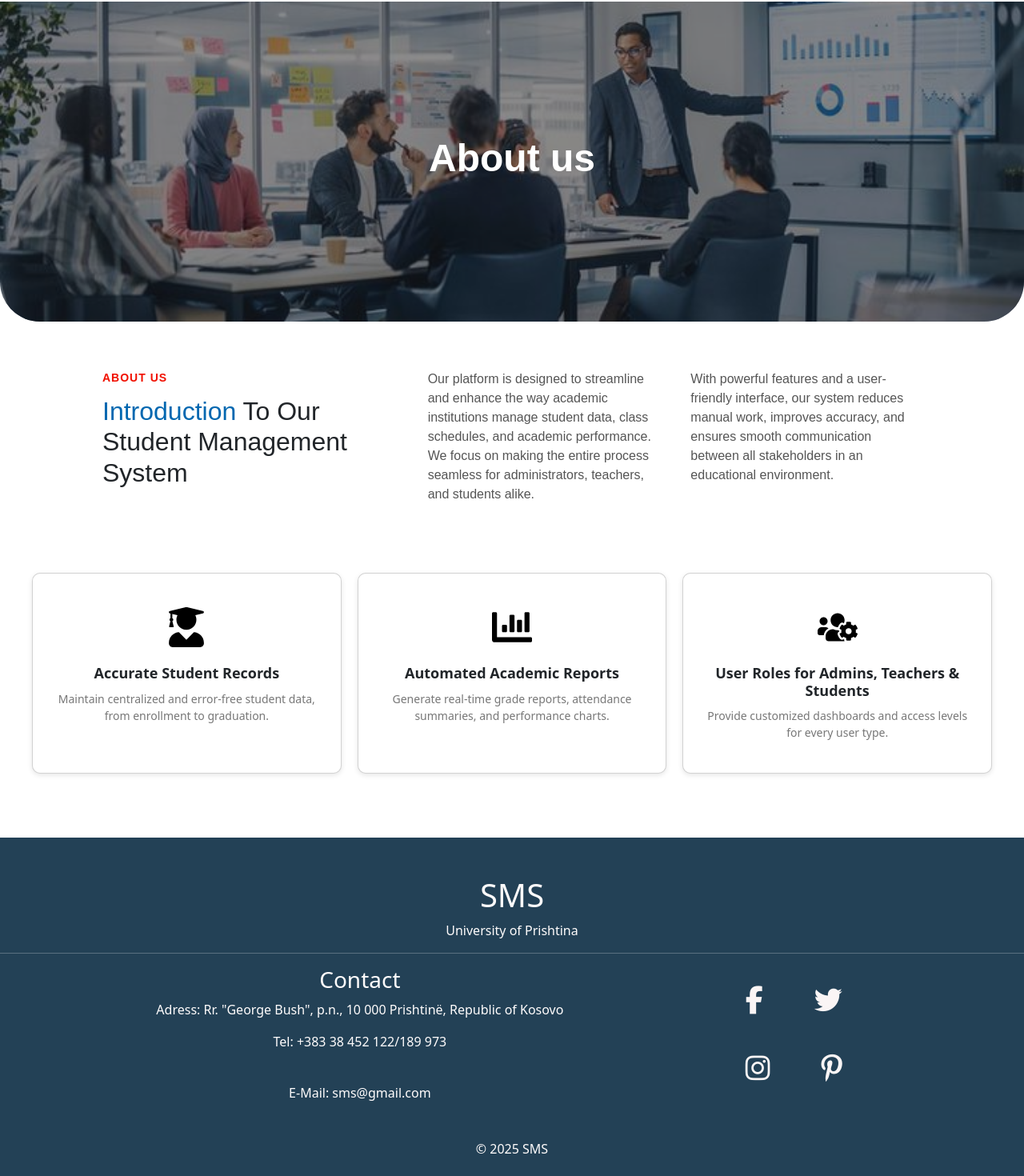
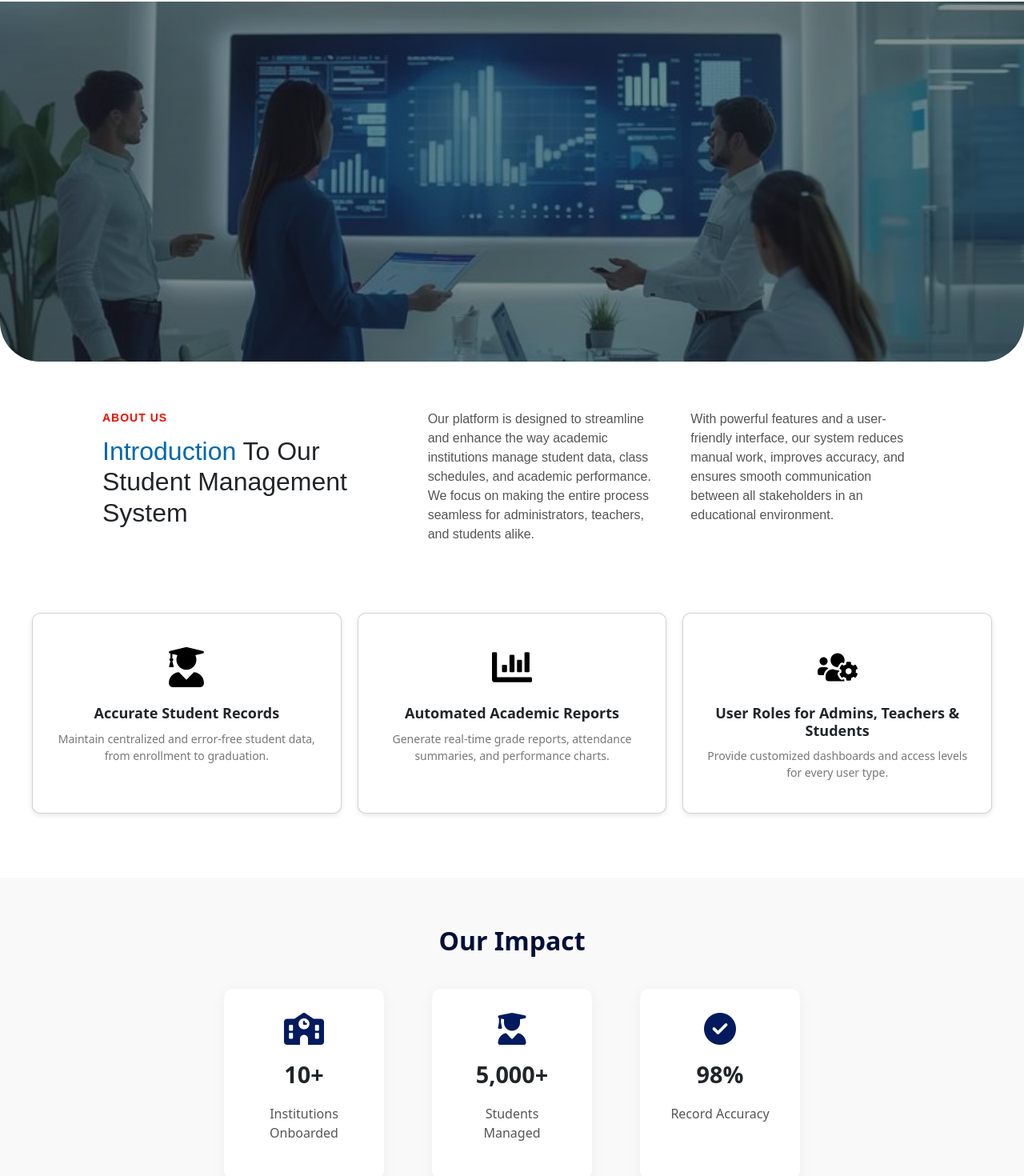
Before and after one commit to EltonPajaziti/FrontEnd_Gr14, a React (Vite) app in the folder sms/: page /About in a window 1280 px wide. Shown: the part 124-1594 px from the top of the page at 80% size. Built offline with nearby package versions, Linux system fonts and the light colour scheme.

Commit message:
KAN-41 Kompletimi i faqes About

```diff
--- a/sms/index.html
+++ b/sms/index.html
@@ -11,6 +11,15 @@
       crossorigin="anonymous"
       referrerpolicy="no-referrer"
     />
+      <link
+    rel="stylesheet"
+    href="https://cdnjs.cloudflare.com/ajax/libs/animate.css/4.1.1/animate.min.css"
+  />
+  <link
+  rel="stylesheet"
+  href="https://cdnjs.cloudflare.com/ajax/libs/font-awesome/6.4.0/css/all.min.css"
+/>
+
 
     <title>SMS - Student Management System</title>
   </head>
--- a/sms/src/CSS/About.css
+++ b/sms/src/CSS/About.css
@@ -1,5 +1,5 @@
 .about-us-container {
-  height: 400px;
+  height: 450px;
   background-size: cover;
   background-position: center;
   position: relative;
@@ -9,24 +9,15 @@
 }
 
 .overlay {
-  background-color: rgba(26, 25, 25, 0.5);
+  background-color: rgba(32, 32, 32, 0.5);
   height: 100%;
   display: flex;
   align-items: center;
   justify-content: center;
 }
 
-.overlay h1 {
-  color: white;
-  font-size: 48px;
-  font-weight: bold;
-}
-.overlay h1 {
-  color: white;
-  font-size: 48px;
-  font-weight: bold;
-  font-family: 'Poppins', sans-serif;
-}
+
+
 .about-section {
     display: flex;
 flex-direction: row;
@@ -34,6 +25,8 @@ justify-content: space-around;
   padding: 60px 10%;
   background-color: #fff;
   font-family: 'Poppins', sans-serif;
+     animation: bounce;
+    animation-duration: 4s;
 }
 
 .section-label {
@@ -43,6 +36,7 @@ justify-content: space-around;
   margin-bottom: 12px;
   text-transform: uppercase;
   letter-spacing: 1px;
+
 }
 
 .about-title {
@@ -113,3 +107,54 @@ width:300px;
     margin-top: 5px;
     margin-bottom: 80px;
 }
+
+
+.stats-section {
+  text-align: center;
+  padding: 60px 20px;
+  background-color: #f9f9f9;
+  margin-bottom: 50px;
+}
+
+.stats-title {
+  font-size: 2rem;
+  font-weight: 600;
+  margin-bottom: 40px;
+  color: #000f39;
+}
+
+.stats-container {
+  display: flex;
+  justify-content: center;
+  gap: 60px;
+  flex-wrap: wrap;
+}
+
+.stat-box {
+  background: white;
+  border-radius: 12px;
+  padding: 30px;
+  width: 200px;
+  box-shadow: 0 4px 20px rgba(29, 29, 29, 0.05);
+  transition: transform 0.3s ease;
+}
+
+.stat-box:hover {
+  transform: scale(1.05);
+}
+
+.stat-icon {
+  font-size: 2.5rem;
+  color: #031b5e;
+  margin-bottom: 15px;
+}
+
+.stat-number {
+  font-size: 1.8rem;
+  font-weight: bold;
+}
+
+.stat-label {
+  font-size: 1rem;
+  color: #555;
+}
--- a/sms/src/CSS/Footer.css
+++ b/sms/src/CSS/Footer.css
@@ -1,6 +1,6 @@
 .footeri{
-    background-color: rgb(35, 65, 86);
-    color:rgb(255, 252, 252);
+    background-color: rgb(0, 43, 76);
+    color:rgb(255, 255, 255);
     height:500px;
 
 }
@@ -23,12 +23,12 @@
 
   .social a{
 
-    color:rgb(250, 245, 245);
+    color:rgb(255, 255, 255);
     font-size:35px;
     margin: 0 10px;
   }
   .social :hover{
-    color:rgb(20, 20, 20);
+    color:rgb(255, 255, 255);
   }
   .contact{
     display: flex;
--- a/sms/src/Pages/About.jsx
+++ b/sms/src/Pages/About.jsx
@@ -3,7 +3,7 @@ import sms2 from '../assets/sms2.jpg';
 import uni1 from '../assets/uni1.jpg';
 import unii2 from '../assets/unii2.png';
 import unii3 from '../assets/unii3.png';
-import about1 from '../assets/about1.jpg';
+import abouti from '../assets/abouti.jpg';
 import Navbar from '../Components/Navbar';
 import Footer from '../Components/Footer';
 import studentii from '../assets/studentii.jpg';
@@ -16,15 +16,16 @@ import '../CSS/About.css';
 function About() {
     return <div>
       <Navbar/>
-      <div className="about-us-container" style={{ backgroundImage: `url(${about1})` }}>
+      <div className="about-us-container" style={{ backgroundImage: `url(${abouti})` }}>
       <div className="overlay">
-        <h1>About us</h1>
+        {/* <h1>About us</h1> */}
       </div>
     </div>
 
      <div className="about-section">
       <div class="introduction">
         <p className="section-label">ABOUT US</p>
+
         <h2><span className="highlight">Introduction</span> To Our<br></br> Student Management System</h2>
         </div>
         <div className="description-columns">
@@ -55,6 +56,27 @@ function About() {
       </div>
     </div>
 
+     <section class="stats-section">
+  <h2 class="stats-title">Our Impact</h2>
+  <div class="stats-container">
+    <div class="stat-box">
+      <i class="fas fa-school stat-icon"></i>
+      <p class="stat-number">10+</p>
+      <p class="stat-label">Institutions Onboarded</p>
+    </div>
+    <div class="stat-box">
+      <i class="fas fa-user-graduate stat-icon"></i>
+      <p class="stat-number">5,000+</p>
+      <p class="stat-label">Students Managed</p>
+    </div>
+    <div class="stat-box">
+      <i class="fas fa-check-circle stat-icon"></i>
+      <p class="stat-number">98%</p>
+      <p class="stat-label">Record Accuracy</p>
+    </div>
+  </div>
+</section>
+
 
     <Footer/>
     </div>;
```
Also changed, not shown: sms/src/assets/abouti.jpg (added).
